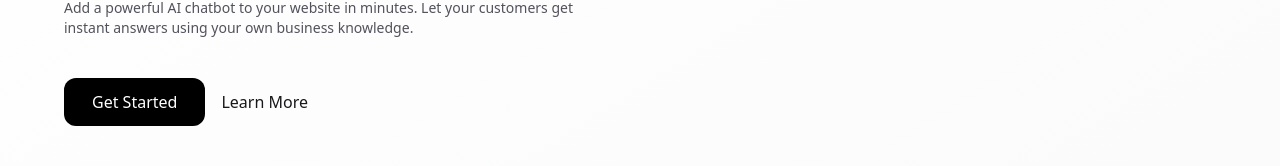
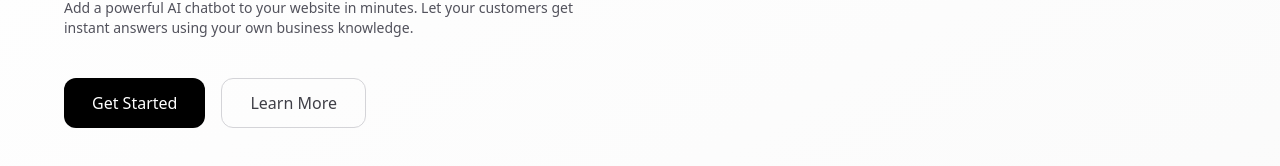
Before and after one commit to vishal290704/Sahay-AI, a Next.js app: page / in a window 1280 px wide. Shown: the part 350-516 px from the top of the page. Built offline with nearby package versions, Linux system fonts and the light colour scheme; no server answers; what @scalekit-sdk/node would draw is missing.

Commit message:
Learn more button styling

```diff
--- a/src/components/HomeClient.tsx
+++ b/src/components/HomeClient.tsx
@@ -94,7 +94,7 @@ function HomeClient({
                <button className="px-7 py-3 rounded-xl bg-black text-white font-medium hover:bg-zinc-800 transition disabled:opacity-60">
                 Get Started
                 </button>
-              <button className="">Learn More</button>
+              <button className="px-7 py-3 rounded-xl border border-zinc-300 text-zinc-700 hover:bg-zinc-100 transition">Learn More</button>
              </div>
             </motion.div>
             <div className="">
```
